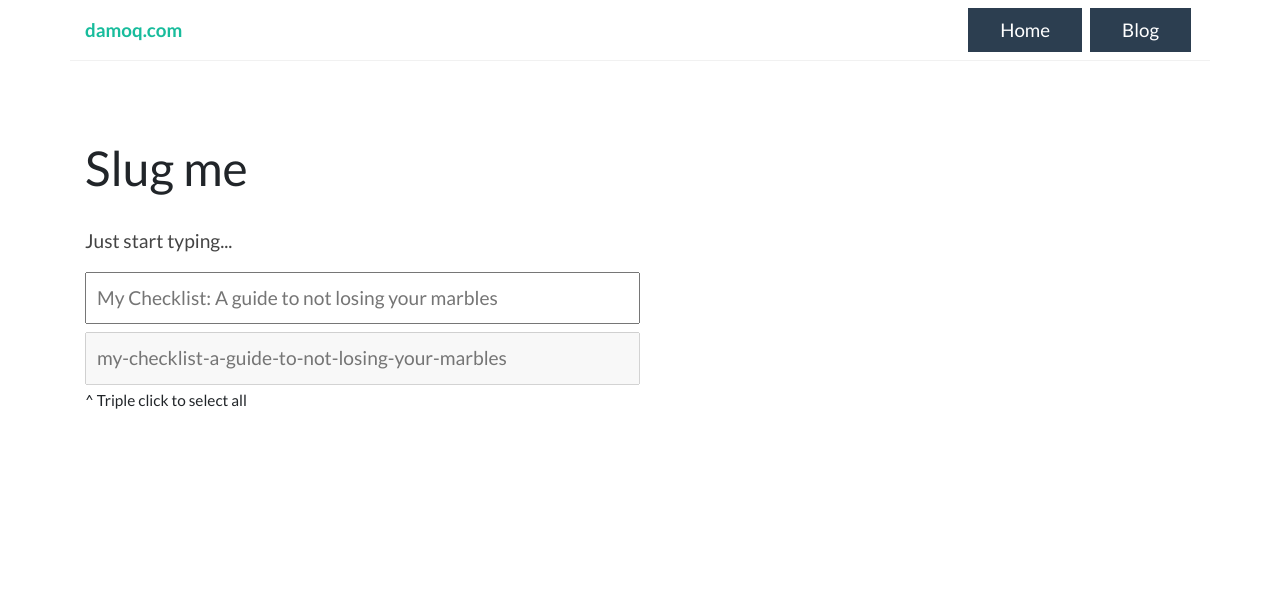
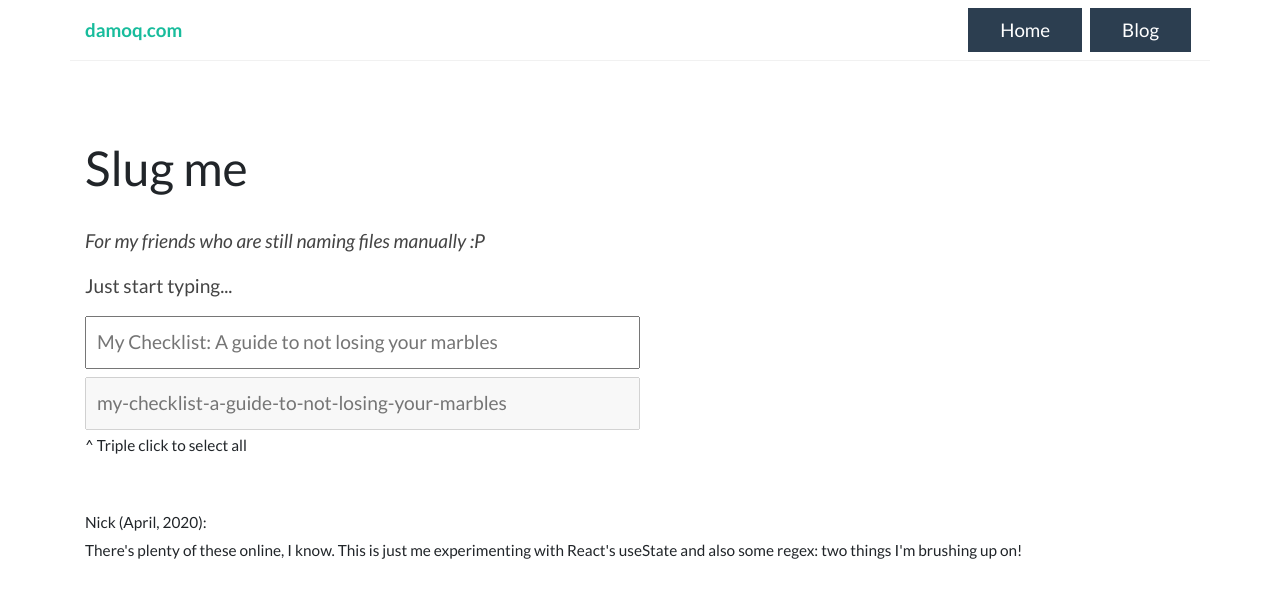
Before and after one commit to nick-mok/damoq.com, a Next.js app: page /slug in a window 1280 px wide. Shown: the top 598 px of the page. Built offline with nearby package versions, Linux system fonts and the light colour scheme.

Commit message:
Updated page content

```diff
--- a/pages/slug.js
+++ b/pages/slug.js
@@ -14,6 +14,7 @@ export const Slug = (props) => {
     return (
         <Layout pageTitle="Slugpro">
             <h1>Slug me</h1>
+            <p className="font-italic">For my friends who are still naming files manually :P</p>
             <p>Just start typing...</p>
             <div>
                 <input type="text" className="slug-field" onChange={handleChange} placeholder="My Checklist: A guide to not losing your marbles"/>
@@ -22,6 +23,9 @@ export const Slug = (props) => {
                 <input type="text" className="slug-field" value={slug} disabled placeholder="my-checklist-a-guide-to-not-losing-your-marbles"/>
             </div>
             <small>^ Triple click to select all</small>
+            <div className="mt-5">
+                <small>Nick (April, 2020): <br/> There's plenty of these online, I know. This is just me experimenting with React's useState and also some regex: two things I'm brushing up on! </small>
+            </div>
         </Layout>
     );
 }
```
